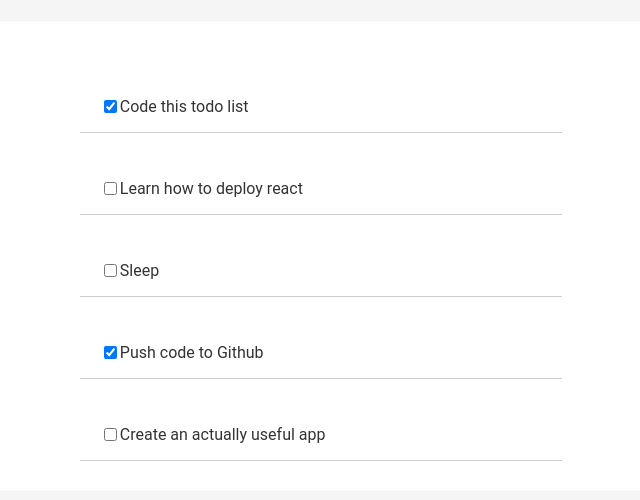
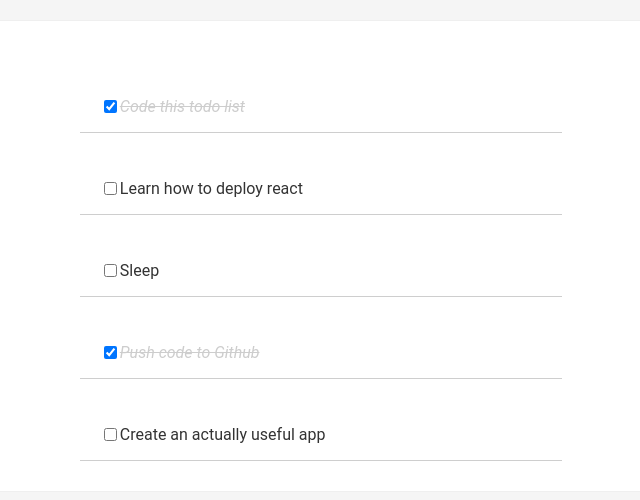
Before and after one commit to igormcampos/react-simple-todo, a React (Create React App) app: page / in a window 1280 px wide. Shown: the top 500 px of the page, without its empty margins (319-959 px from the left). Built offline with nearby package versions, Linux system fonts and the light colour scheme.

Commit message:
Line-through on checked

```diff
--- a/src/components/TodoItem.js
+++ b/src/components/TodoItem.js
@@ -14,6 +14,12 @@
 
 class TodoItem extends Component {
     render() {
+        const completedStyle = {
+            fontStyle: "italic",
+            color: "#cdcdcd",
+            textDecoration: "line-through"
+        };
+
         return (
             <Item>
                 <input
@@ -21,7 +27,7 @@
                     checked={this.props.item.completed}
                     onChange={() => this.props.handleChange(this.props.item.id)}
                 />
-                <p>{this.props.item.text}</p>
+                <p style={this.props.item.completed ? completedStyle : null}>{this.props.item.text}</p>
             </Item>
         )
     }
```
